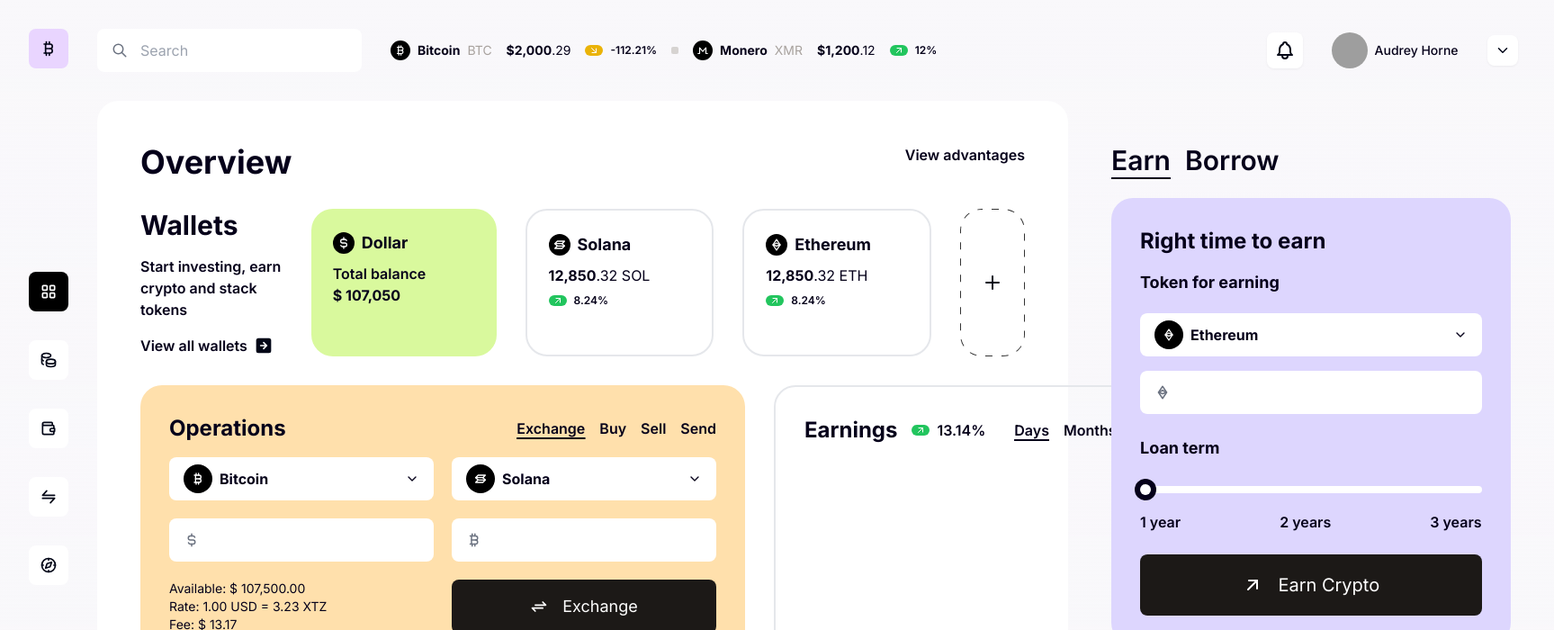
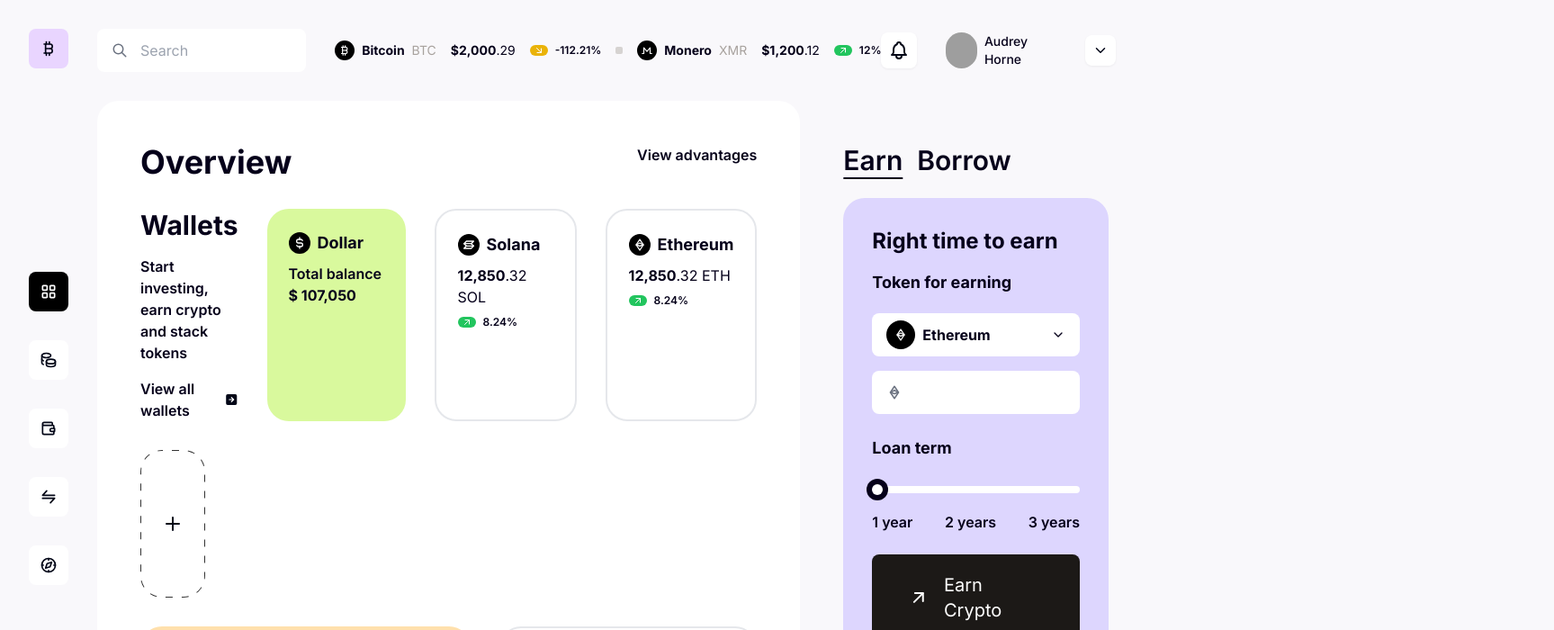
Before and after one commit to luisCislaghi/crypto-tailwind, a Next.js app: page /dashboard in a window 1280 px wide. Shown: the top 700 px of the page at 90% size, 1727 px wide, since content can reach past the window. Built offline with nearby package versions, Linux system fonts and the light colour scheme; grey boxes are pictures that could not be loaded.

Commit message:
fix style issues

```diff
--- a/src/app/dashboard/page.tsx
+++ b/src/app/dashboard/page.tsx
@@ -49,15 +49,15 @@ const Dashboard: React.FC = ({}) => {
             }
           >
             <div className="flex flex-col gap-5">
-              <div className="flex flex-nowrap gap-5">
+              <div className="flex gap-5">
                 <Select.Coins defaultValue="Bitcoin" className="w-full" />
                 <Select.Coins defaultValue="Solana" className="w-full" />
               </div>
-              <div className="flex flex-nowrap gap-5">
+              <div className="flex gap-5">
                 <Input.Currency coin="usd" />
                 <Input.Currency coin="btc" />
               </div>
-              <div className="flex flex-nowrap justify-between gap-5">
+              <div className="flex justify-between gap-5">
                 <div className="flex-1 text-sm">
                   <p>Available: $ 107,500.00</p>
                   <p>Rate: 1.00 USD = 3.23 XTZ</p>
--- a/src/app/dashboard/wallets.tsx
+++ b/src/app/dashboard/wallets.tsx
@@ -20,8 +20,8 @@ export const Wallets: React.FC = () => {
   );
 
   return (
-    <div className="flex flex-1 flex-nowrap gap-8">
-      <div className="flex flex-1 flex-nowrap gap-8">
+    <div className="flex flex-1 gap-8">
+      <div className="flex flex-1 flex-wrap gap-8">
         <div className="flex-1">
           <h2 className="mb-4 text-3xl font-bold">Wallets</h2>
           <p className="mb-4 font-semibold">
@@ -72,13 +72,13 @@ export const Wallets: React.FC = () => {
             </Card>
           );
         })}
-      </div>
-      <div
-        className={
-          "flex items-center justify-center rounded-3xl bg-dashed-border p-6 hover:cursor-pointer"
-        }
-      >
-        <TbPlus size={24} color="#020617" />
+        <div
+          className={
+            "flex min-h-[164px] items-center justify-center rounded-3xl bg-dashed-border p-6 hover:cursor-pointer"
+          }
+        >
+          <TbPlus size={24} color="#020617" />
+        </div>
       </div>
     </div>
   );
--- a/src/components/card/index.tsx
+++ b/src/components/card/index.tsx
@@ -27,7 +27,7 @@ const Card: FC<Props> = ({
   return (
     <div
       {...props}
-      className={cn(className, "rounded-3xl", {
+      className={cn(className, "flex flex-col rounded-3xl", {
         "border-2 border-gray-200": bordered,
         "p-6": size === "small",
         "p-8": size === "default",
@@ -35,16 +35,13 @@ const Card: FC<Props> = ({
     >
       {(title || description || extra) && (
         <header
-          className={cn(
-            "flex flex-1 flex-nowrap content-between items-center",
-            {
-              "mb-4 gap-8": size === "default",
-              "mb-2 gap-6": size === "small",
-            },
-          )}
+          className={cn("flex flex-wrap items-center justify-between", {
+            "mb-4 gap-8": size === "default",
+            "mb-2 gap-6": size === "small",
+          })}
         >
           <div
-            className={cn("flex flex-1  items-center", {
+            className={cn("flex items-center", {
               "gap-4": size === "default",
               "gap-2": size === "small",
             })}
--- a/src/components/input/default.tsx
+++ b/src/components/input/default.tsx
@@ -20,7 +20,7 @@ const Input: React.FC<InputProps> = ({
       <input
         {...props}
         type={type}
-        className={cn("rounded-lg p-3", { "pl-12": !!Icon }, className)}
+        className={cn("w-full rounded-lg p-3", { "pl-12": !!Icon }, className)}
       />
     </div>
   );
--- a/src/components/nav-menu/index.tsx
+++ b/src/components/nav-menu/index.tsx
@@ -15,7 +15,7 @@ export type NavMenuProps = {
 
 export const NavMenu: React.FC<NavMenuProps> = ({ items, ...props }) => {
   return (
-    <ul className="flex flex-nowrap gap-4">
+    <ul className="flex gap-4">
       {items?.map(({ active = false, ...item }, i) => (
         <li
           key={i}
```
